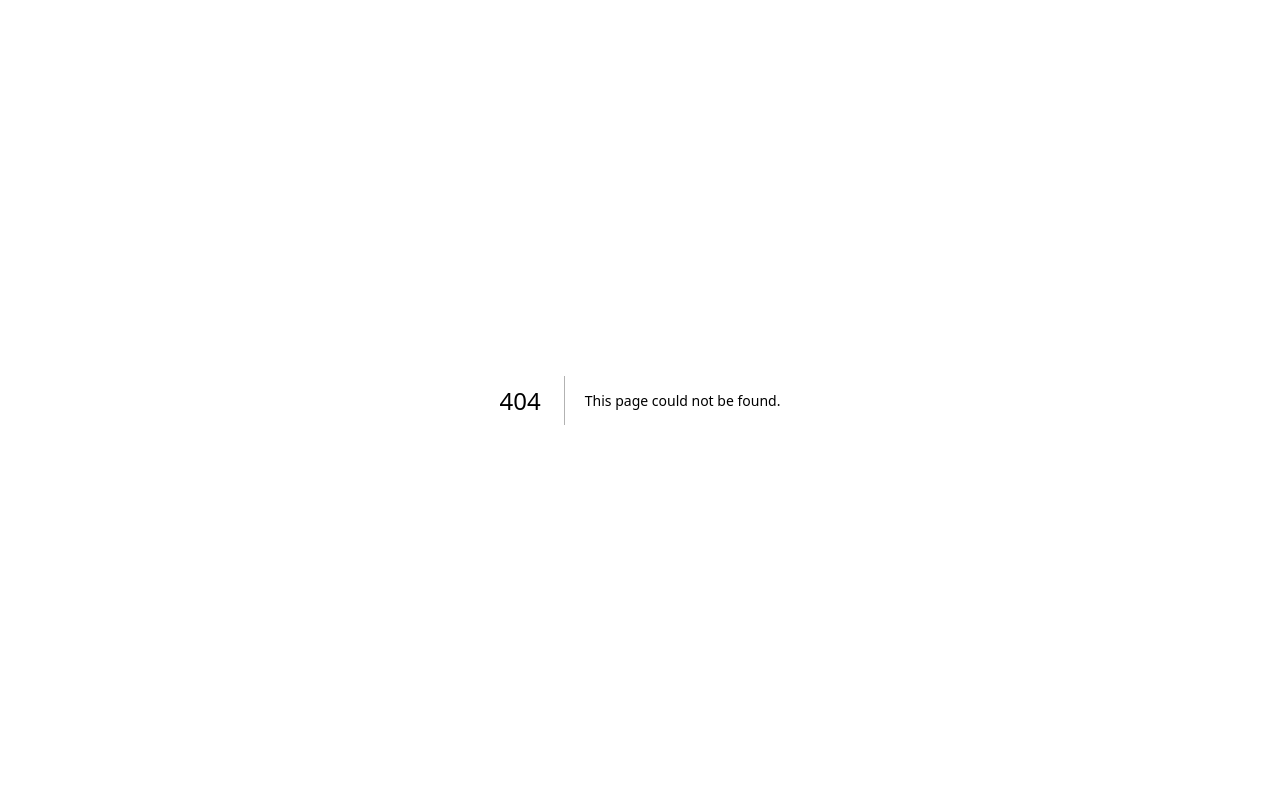
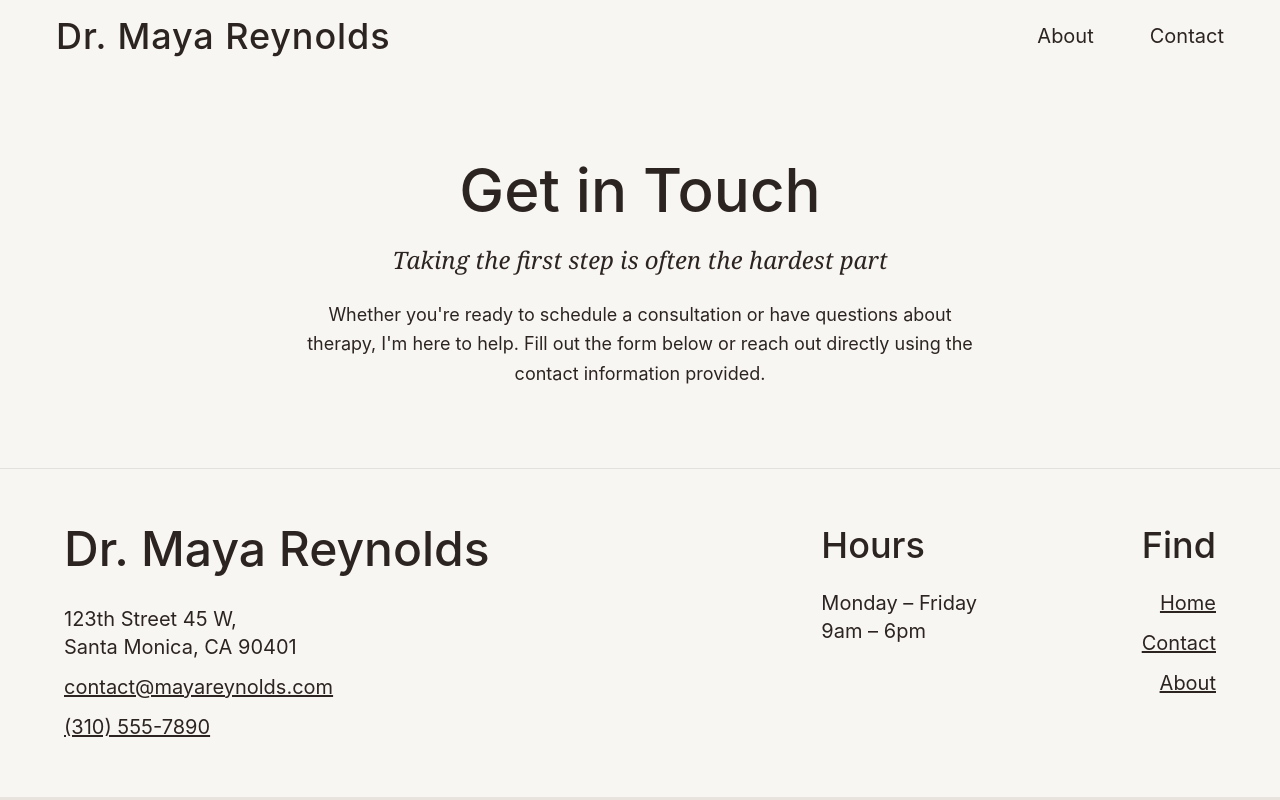
Before and after one commit to NIHHHHHHHHHHH/bloom-therapy, a Next.js app: page /contact in a window 1280 px wide. Before the commit this address had no page. Shown: the top 800 px of the page. Built offline with nearby package versions, Linux system fonts and the light colour scheme.

Commit message:
feat: add contact link to header/footer and hero section to contact page

```diff
--- /dev/null
+++ b/app/contact/page.js
@@ -0,0 +1,18 @@
+import Header from '@/components/Layout/Header'
+import Footer from '@/components/Layout/Footer'
+import ContactHero from '@/components/contact/ContactHero'
+
+export const metadata = {
+  title: 'Contact Dr. Maya Reynolds | Schedule a Consultation',
+  description: 'Get in touch with Dr. Maya Reynolds to schedule a therapy consultation. Located in Santa Monica, CA. In-person and telehealth appointments available.',
+}
+
+export default function ContactPage() {
+  return (
+    <main>
+      <Header />
+      <ContactHero />
+      <Footer />
+    </main>
+  )
+}
--- /dev/null
+++ b/components/Contact/ContactHero.js
@@ -0,0 +1,25 @@
+import AnimatedDiv from '@/components/Resuable/AnimatedDiv'
+
+export default function ContactHero() {
+  return (
+    <section className="bg-primary pt-32 lg:pt-40 pb-16 lg:pb-20 px-6 lg:px-14 xl:px-20 2xl:px-24">
+      <div className="max-w-4xl mx-auto text-center">
+
+        <AnimatedDiv className="space-y-6">
+          <h1 className="text-4xl lg:text-5xl xl:text-6xl font-medium text-foreground">
+            Get in Touch
+          </h1>
+
+          <p className="text-xl lg:text-2xl text-foreground font-serif italic">
+            Taking the first step is often the hardest part
+          </p>
+
+          <p className="text-base lg:text-lg text-foreground leading-relaxed max-w-2xl mx-auto">
+            Whether you're ready to schedule a consultation or have questions about therapy, I'm here to help. Fill out the form below or reach out directly using the contact information provided.
+          </p>
+        </AnimatedDiv>
+
+      </div>
+    </section>
+  )
+}
--- a/components/Layout/Footer.js
+++ b/components/Layout/Footer.js
@@ -73,19 +73,19 @@ export default function Footer() {
               </h3>
               <nav className="space-y-3">
                 <a
-                  href="#"
+                  href="/"
                   className="block text-base lg:text-xl text-foreground underline hover:opacity-70 transition-opacity"
                 >
                   Home
                 </a>
                 <a
-                  href="#"
+                  href="/contact"
                   className="block text-base lg:text-xl text-foreground underline hover:opacity-70 transition-opacity"
                 >
                   Contact
                 </a>
                 <a
-                  href="#"
+                  href="/about"
                   className="block text-base lg:text-xl text-foreground underline hover:opacity-70 transition-opacity"
                 >
                   About
--- a/components/Layout/Header.js
+++ b/components/Layout/Header.js
@@ -74,7 +74,7 @@ export default function Header() {
                About
               </a>
               <a
-                href="#"
+                href="/contact"
                 className="text-foreground hover:opacity-70 transition-opacity text-xl font-normal"
               >
                 Contact
@@ -99,7 +99,7 @@ export default function Header() {
            About
           </a>
           <a
-            href="#"
+            href="/contact"
             className="text-foreground text-xl xs:text-4xl sm:text-5xl font-normal hover:opacity-70 transition-opacity"
             onClick={() => setMobileMenuOpen(false)}
           >
```
